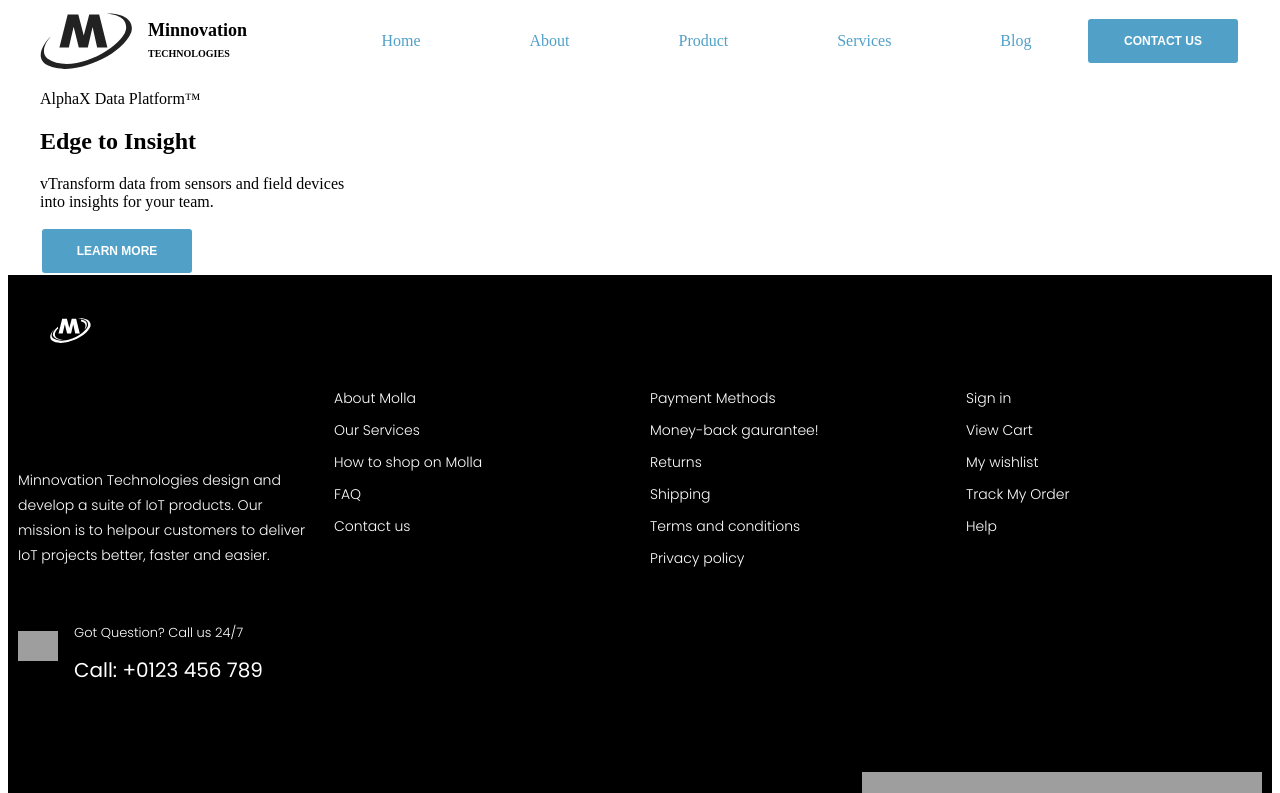
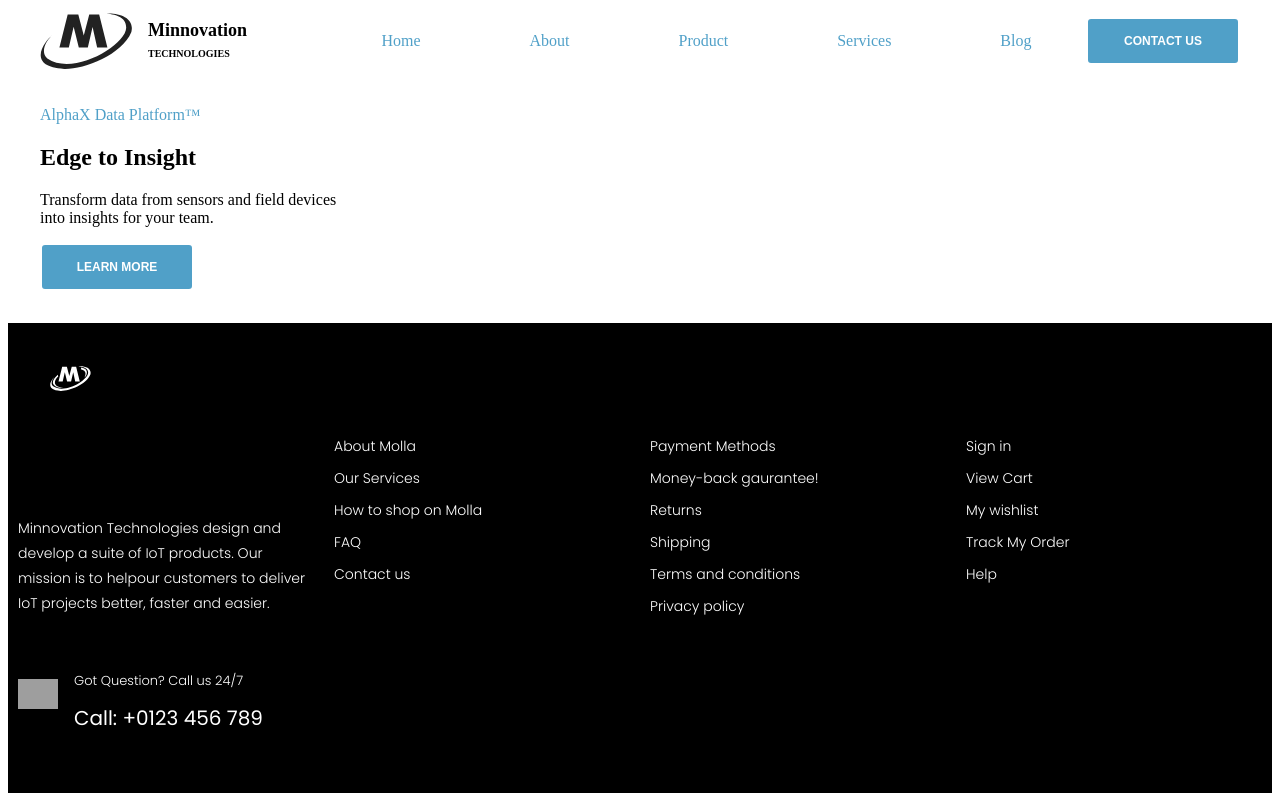
Before and after one commit to Adhish-Ullasan/minnovation-technologies, a React (Create React App) app: page / in a window 1280 px wide. Shown: the top 793 px of the page. Built offline with nearby package versions, Linux system fonts and the light colour scheme; grey boxes are pictures that could not be loaded.

Commit message:
HOMEPAGE : style initial contents

```diff
--- a/src/App.css
+++ b/src/App.css
@@ -147,3 +147,14 @@ a {
     font-weight: 400;
     font-size: 20px;
   }
+
+  /* HOME PAGE */
+
+  .landingpage > div:first-child p {
+    color: var(--primaryColor);
+  }
+
+  .landingpage {
+    margin-top: 2rem;
+    margin-bottom: 2rem;
+  }
--- a/src/pages/Home.jsx
+++ b/src/pages/Home.jsx
@@ -4,7 +4,7 @@ const Home = () => {
 
     return (
         <>
-          <div className="container">
+          <div className="container landingpage">
             <div>
               <p>AlphaX Data Platform™</p>
             </div>
@@ -12,7 +12,7 @@ const Home = () => {
               <h2>Edge to Insight</h2>
             </div>
             <div>
-              <p>vTransform data from sensors and field devices <br />
+              <p>Transform data from sensors and field devices <br />
                 into insights for your team.</p>
             </div>
             <div>
```
